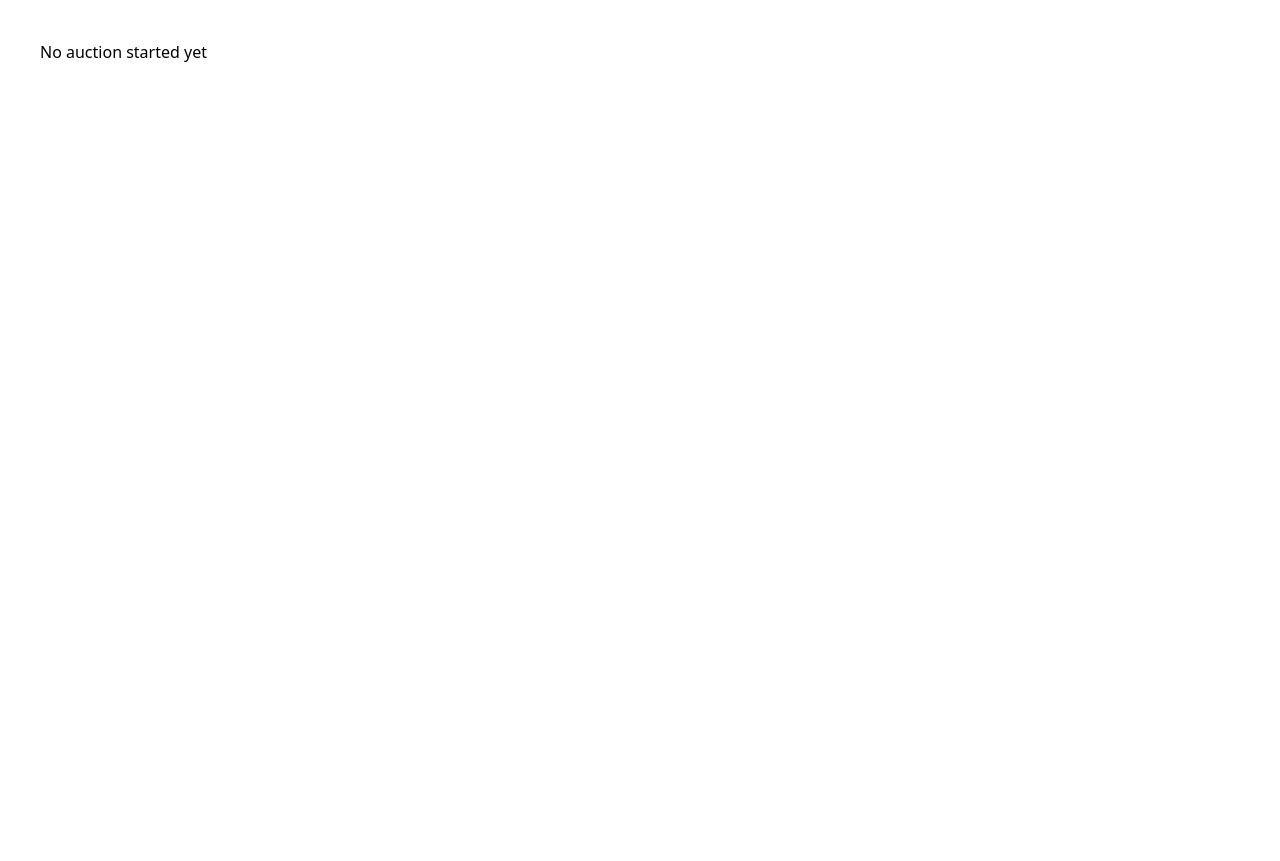
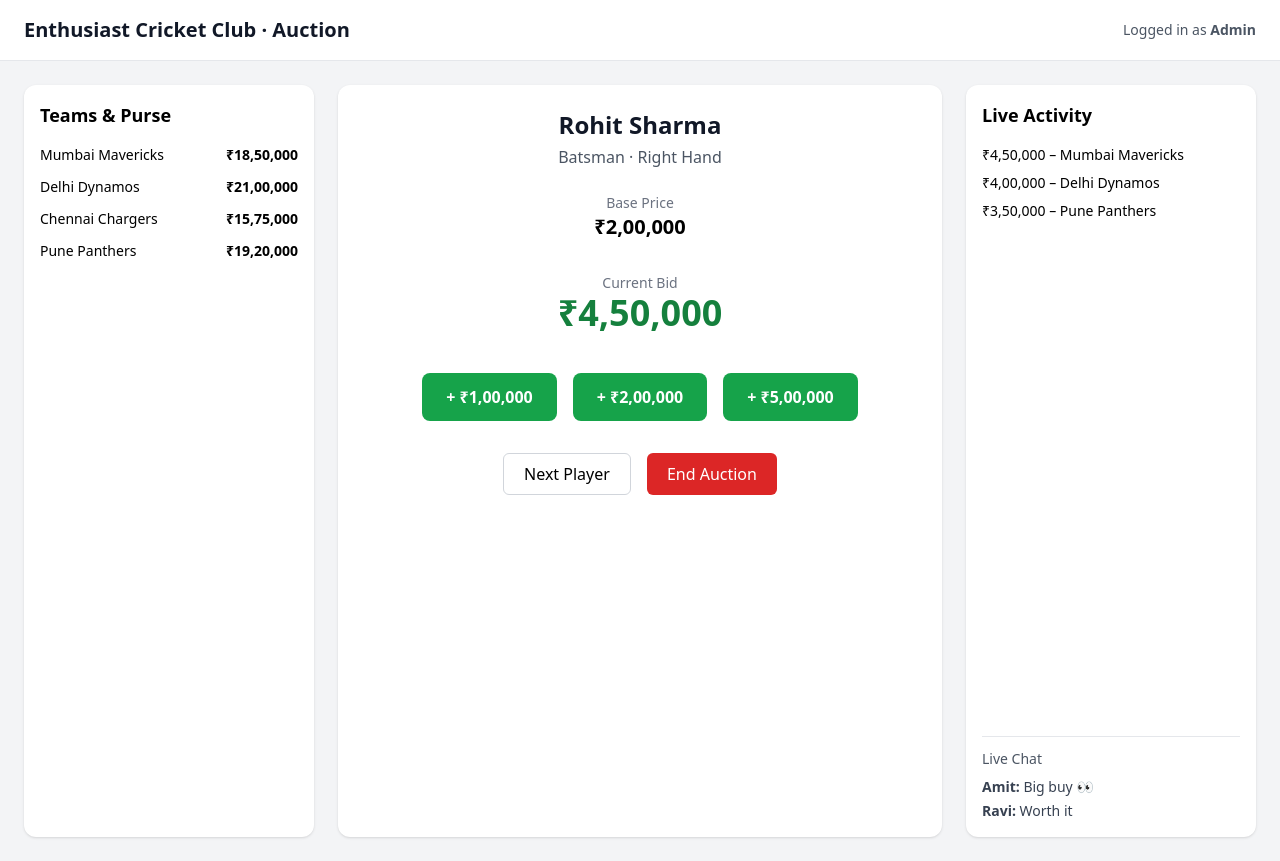
Before and after one commit to skppatil1997-stack/ecc-frontend, a Next.js app: page /auction in a window 1280 px wide. Before the commit the page ends 800 px from the top, so only its background shows below. Built offline with nearby package versions, Linux system fonts and the light colour scheme; no server answers.

Commit message:
Admin Dashboard

```diff
--- a/pages/auction.js
+++ b/pages/auction.js
@@ -1,29 +1,119 @@
-import { useEffect, useState } from "react";
-import axios from "axios";
+import Head from "next/head";
 
 export default function Auction() {
-  const [auction, setAuction] = useState(null);
+  return (
+    <>
+      <Head>
+        <title>ECC Auction Room</title>
+      </Head>
 
-  useEffect(() => {
-    axios
-      .get(`${process.env.NEXT_PUBLIC_API_URL}/public/auction`)
-      .then((res) => setAuction(res.data));
-  }, []);
+      {/* HEADER */}
+      <header className="sticky top-0 z-20 bg-white border-b px-6 py-4 flex items-center justify-between">
+        <h1 className="text-xl font-bold text-gray-900">
+          Enthusiast Cricket Club · Auction
+        </h1>
 
-  if (!auction)
-    return <h2 style={{ padding: 40 }}>No auction started yet</h2>;
+        <div className="text-sm text-gray-600">
+          Logged in as <span className="font-semibold">Admin</span>
+        </div>
+      </header>
 
-  return (
-    <div style={{ padding: 40 }}>
-      <h1>Live Auction</h1>
-      {auction.currentPlayer ? (
-        <>
-          <h2>{auction.currentPlayer.name}</h2>
-          <p>Current Bid: ₹{auction.currentBid}</p>
-        </>
-      ) : (
-        <p>Auction not running</p>
-      )}
-    </div>
+      {/* MAIN LAYOUT */}
+      <main className="min-h-screen bg-gray-100 grid grid-cols-12 gap-6 p-6">
+
+        {/* LEFT: TEAMS */}
+        <section className="col-span-3 bg-white rounded-xl shadow p-4">
+          <h2 className="text-lg font-semibold mb-4">Teams & Purse</h2>
+
+          <ul className="space-y-3 text-sm">
+            <li className="flex justify-between">
+              <span>Mumbai Mavericks</span>
+              <span className="font-semibold">₹18,50,000</span>
+            </li>
+            <li className="flex justify-between">
+              <span>Delhi Dynamos</span>
+              <span className="font-semibold">₹21,00,000</span>
+            </li>
+            <li className="flex justify-between">
+              <span>Chennai Chargers</span>
+              <span className="font-semibold">₹15,75,000</span>
+            </li>
+            <li className="flex justify-between">
+              <span>Pune Panthers</span>
+              <span className="font-semibold">₹19,20,000</span>
+            </li>
+          </ul>
+        </section>
+
+        {/* CENTER: PLAYER CARD */}
+        <section className="col-span-6 bg-white rounded-xl shadow p-6 text-center">
+          <h2 className="text-2xl font-bold text-gray-900">
+            Rohit Sharma
+          </h2>
+          <p className="text-gray-600 mt-1">
+            Batsman · Right Hand
+          </p>
+
+          <div className="mt-6">
+            <p className="text-sm text-gray-500">Base Price</p>
+            <p className="text-xl font-semibold">₹2,00,000</p>
+          </div>
+
+          <div className="mt-8">
+            <p className="text-sm text-gray-500">Current Bid</p>
+            <p className="text-4xl font-bold text-green-700">
+              ₹4,50,000
+            </p>
+          </div>
+
+          {/* BID CONTROLS (ADMIN) */}
+          <div className="mt-10 flex justify-center gap-4">
+            <button className="px-6 py-3 rounded-lg bg-green-600 text-white font-semibold hover:bg-green-700">
+              + ₹1,00,000
+            </button>
+            <button className="px-6 py-3 rounded-lg bg-green-600 text-white font-semibold hover:bg-green-700">
+              + ₹2,00,000
+            </button>
+            <button className="px-6 py-3 rounded-lg bg-green-600 text-white font-semibold hover:bg-green-700">
+              + ₹5,00,000
+            </button>
+          </div>
+
+          {/* ADMIN CONTROLS */}
+          <div className="mt-8 flex justify-center gap-4">
+            <button className="px-5 py-2 rounded-md border border-gray-300 hover:bg-gray-100">
+              Next Player
+            </button>
+            <button className="px-5 py-2 rounded-md bg-red-600 text-white hover:bg-red-700">
+              End Auction
+            </button>
+          </div>
+        </section>
+
+        {/* RIGHT: ACTIVITY */}
+        <section className="col-span-3 bg-white rounded-xl shadow p-4 flex flex-col">
+          <h2 className="text-lg font-semibold mb-4">
+            Live Activity
+          </h2>
+
+          {/* BIDDING HISTORY */}
+          <div className="flex-1 overflow-y-auto text-sm space-y-2 mb-4">
+            <p>₹4,50,000 – Mumbai Mavericks</p>
+            <p>₹4,00,000 – Delhi Dynamos</p>
+            <p>₹3,50,000 – Pune Panthers</p>
+          </div>
+
+          {/* CHAT (STATIC) */}
+          <div className="border-t pt-3 text-sm">
+            <p className="text-gray-600">Live Chat</p>
+            <div className="mt-2 space-y-1 text-gray-700">
+              <p><strong>Amit:</strong> Big buy 👀</p>
+              <p><strong>Ravi:</strong> Worth it</p>
+            </div>
+          </div>
+        </section>
+
+      </main>
+    </>
   );
 }
```
